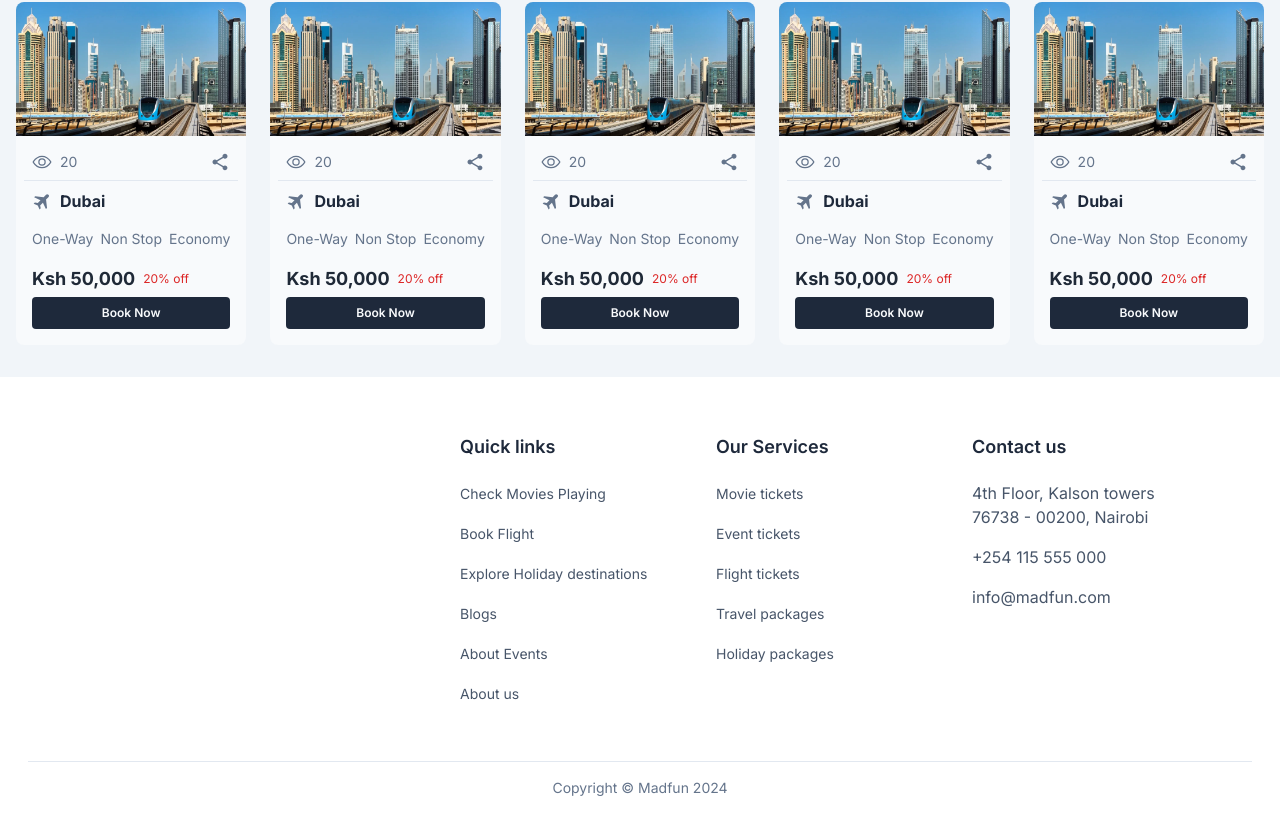
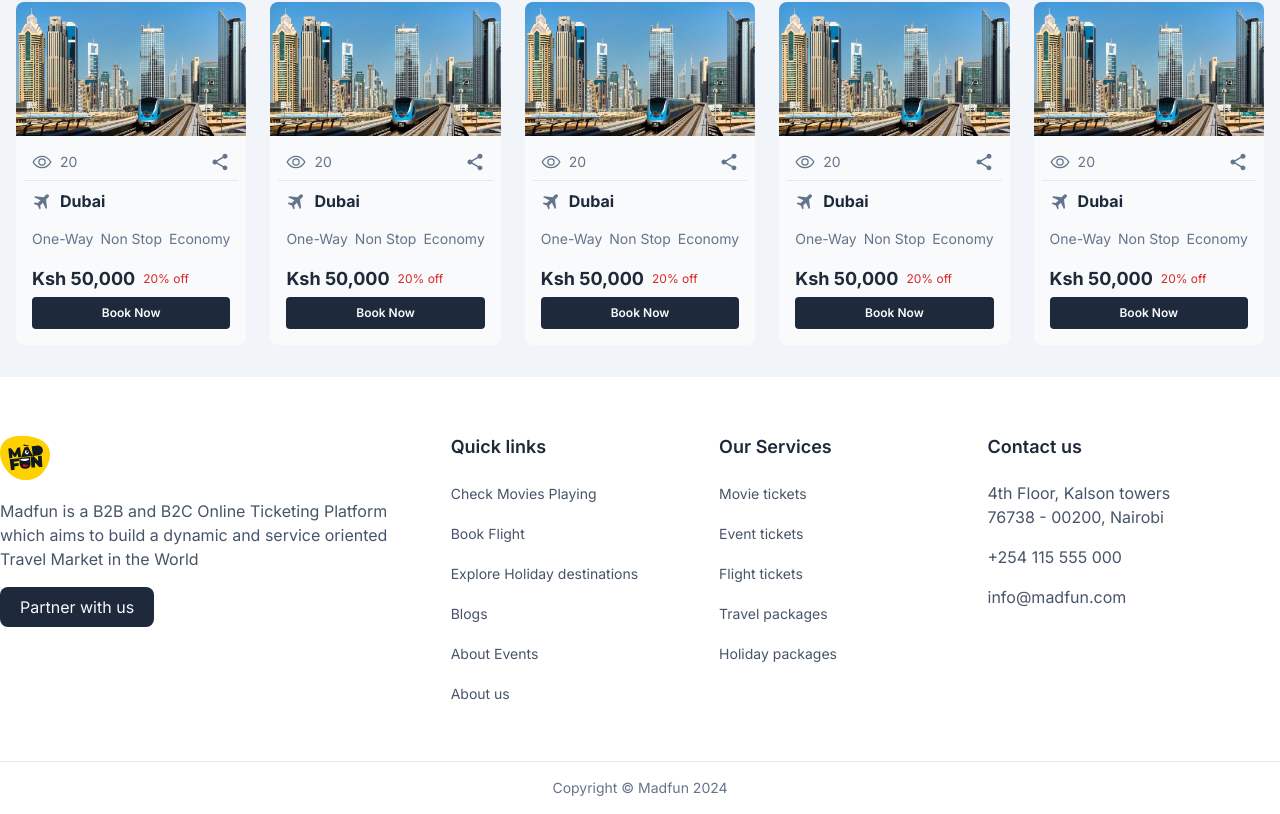
Before and after one commit to gitkenya/madfun, a Next.js app: page / in a window 1280 px wide. Shown: the part 1579-2393 px from the top of the page. Built offline with nearby package versions, Linux system fonts and the light colour scheme.

Commit message:
Added Footer Section

```diff
--- a/src/app/(web)/modules/shared/footer/footer.tsx
+++ b/src/app/(web)/modules/shared/footer/footer.tsx
@@ -1,11 +1,35 @@
 import Link from "next/link";
 import moment from "moment";
+import Image from "next/image";
 export default function Footer() {
   return (
     <section className="relative">
-      <div className="max-w-[85rem] w-full mx-auto px-4 sm:px-6 lg:px-7">
+      <div className="max-w-[85rem] w-full mx-auto px-4 sm:px-0">
         <div className="flex flex-col md:flex-row py-8">
-          <div className="w-full md:w-1/3 p-4 md:p-6"></div>
+          <div className="w-full md:w-1/3 md:py-6 md:pe-5 space-y-4">
+            <Link
+              href="/"
+              className="flex items-center text-slate-600 font-extrabold uppercase"
+            >
+              <Image
+                className="w-[50px] h-[50px]"
+                width={50}
+                height={50}
+                src="/assets/img/logos/logo.svg"
+                alt="Madfun Logo"
+              />
+            </Link>
+            <p className="text-slate-600">
+              Madfun is a B2B and B2C Online Ticketing Platform which aims to
+              build a dynamic and service oriented Travel Market in the World
+            </p>
+            <Link
+              href="/"
+              className="bg-slate-800 inline-block w-auto text-slate-50 px-5 py-2 rounded-lg"
+            >
+              Partner with us
+            </Link>
+          </div>
           <div className="w-full md:w-2/3 p-4 md:p-6">
             <div className="grid grid-cols-1 md:grid-cols-3">
               <div className="grid">
```
